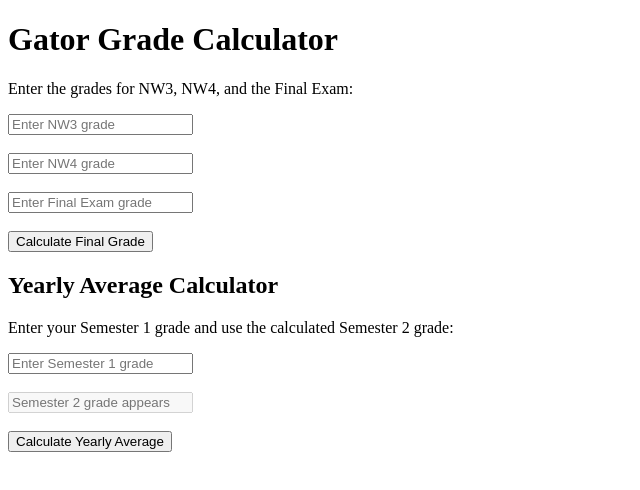
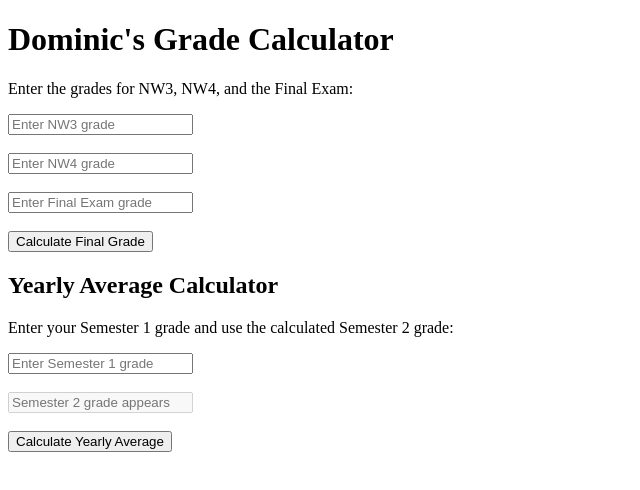
Before and after one commit to Melineh1/grade_calculator, a plain HTML site: page index.html in a window 1280 px wide. Shown: the whole page, without its empty margins (0-640 px from the left). Drawn offline with Linux system fonts and the light colour scheme.

Commit message:
Update index.html

```diff
--- a/index.html
+++ b/index.html
@@ -39,7 +39,7 @@
     </script>
 </head>
 <body>
-    <h1>Gator Grade Calculator</h1>
+    <h1>Dominic's Grade Calculator</h1>
     <p>Enter the grades for NW3, NW4, and the Final Exam:</p>
     <input type="number" id="nw3" placeholder="Enter NW3 grade" required><br><br>
     <input type="number" id="nw4" placeholder="Enter NW4 grade" required><br><br>
```
